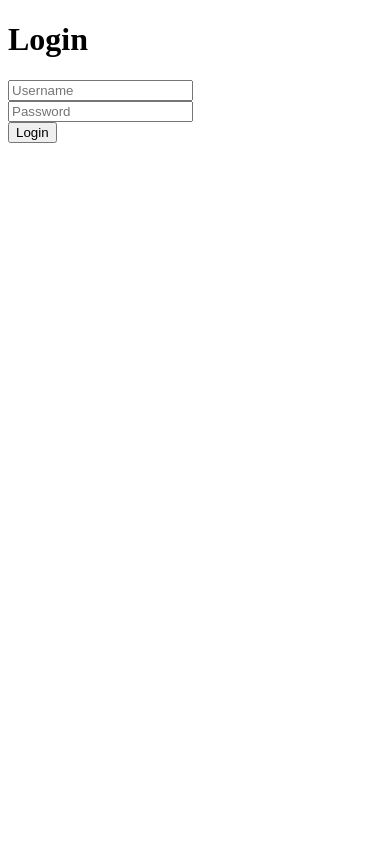
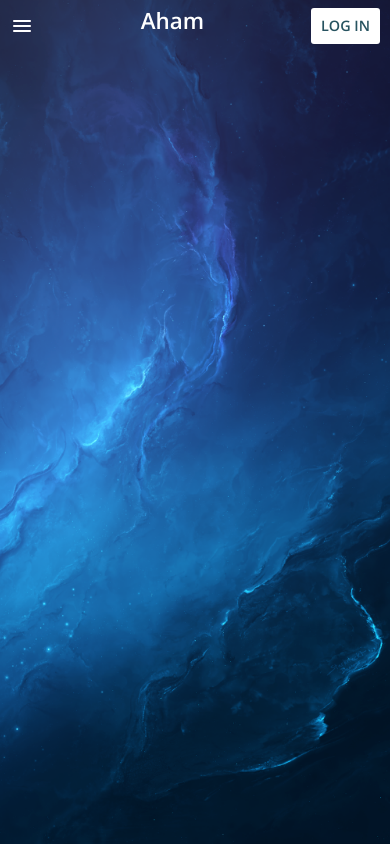
Before and after one commit to geethukrishna12/empployee-management, a Django app: page / in a window 390 px wide. Run offline with Django 5.2, Linux system fonts and the light colour scheme.

Commit message:
Template Design alomost completed

```diff
--- a/employee_management/settings.py
+++ b/employee_management/settings.py
@@ -117,6 +117,9 @@ USE_TZ = True
 # https://docs.djangoproject.com/en/5.0/howto/static-files/
 
 STATIC_URL = 'static/'
+STATICFILES_DIRS=[
+    BASE_DIR/ "static"
+]
 
 # Default primary key field type
 # https://docs.djangoproject.com/en/5.0/ref/settings/#default-auto-field
--- a/employee_management/urls.py
+++ b/employee_management/urls.py
@@ -14,10 +14,12 @@ Including another URLconf
     1. Import the include() function: from django.urls import include, path
     2. Add a URL to urlpatterns:  path('blog/', include('blog.urls'))
 """
+from django.conf.urls.static import static
+from django.conf import settings
 from django.contrib import admin
-from django.urls import path,include
+from django.urls import include, path
 
 urlpatterns = [
     path('admin/', admin.site.urls),
     path('', include('employees.urls')),
-]
+]+ static(settings.MEDIA_URL, document_root=settings.MEDIA_ROOT)
--- a/employees/views.py
+++ b/employees/views.py
@@ -16,18 +16,18 @@ def user_login(request):
             return render(request, 'login.html', {'error_message': 'Invalid credentials'})
     return render(request, 'login.html')
 
-@login_required
+# @login_required
 def user_logout(request):
     logout(request)
     return redirect('login')
 
-@login_required
+# @login_required
 def dashboard(request):
-    user = request.user
-    employee = Employee.objects.get(user=user)
-    return render(request, 'dashboard.html',{'employee': employee})
+    # user = request.user
+    # employee = Employee.objects.get(user=user)
+    return render(request, 'dashboard.html')
 
-@login_required
+# @login_required
 def mark_attendance(request):
     if request.method == 'POST':
         # Assuming we have a form to mark attendance with employee ID and check-in time
@@ -40,7 +40,7 @@ def mark_attendance(request):
         return redirect('dashboard')
     return render(request, 'mark_attendance.html')
 
-@login_required
+# @login_required
 def apply_leave(request):
     if request.method == 'POST':
         # Assuming we have a form to apply for leave with start date, end date, and reason
--- /dev/null
+++ b/static/css/style.css
@@ -0,0 +1,362 @@
+/* Importing Google font - Open Sans */
+@import url("https://fonts.googleapis.com/css2?family=Open+Sans:wght@400;500;600;700&display=swap");
+
+* {
+    margin: 0;
+    padding: 0;
+    box-sizing: border-box;
+    font-family: "Open Sans", sans-serif;
+}
+
+body {
+    height: 100vh;
+    width: 100%;
+    background: url("../images/back.png") center/cover no-repeat;
+}
+
+header {
+    position: fixed;
+    width: 100%;
+    top: 0;
+    left: 0;
+    z-index: 10;
+    padding: 0 10px;
+}
+
+.navbar {
+    display: flex;
+    padding: 22px 0;
+    align-items: center;
+    max-width: 1200px;
+    margin: 0 auto;
+    justify-content: space-between;
+    position: fixed;
+    z-index: -1;
+    opacity: 1;
+
+}
+
+.navbar .hamburger-btn {
+    display: none;
+    color: #fff;
+    cursor: pointer;
+    font-size: 1.5rem;
+}
+
+.navbar .logo {
+    gap: 10px;
+    display: flex;
+    align-items: center;
+    text-decoration: none;
+}
+
+.navbar .logo img {
+    width: 100px;
+    border-radius: 50%;
+}
+
+.navbar .logo h2 {
+    color: #fff;
+    font-weight: 600;
+    font-size: 2.5rem;
+}
+
+.navbar .links {
+    display: flex;
+    gap: 35px;
+    list-style: none;
+    align-items: center;
+}
+
+.navbar .close-btn {
+    position: absolute;
+    right: 20px;
+    top: 20px;
+    display: none;
+    color: #000;
+    cursor: pointer;
+}
+
+.navbar .links a {
+    color: #fff;
+    font-size: 1.1rem;
+    font-weight: 500;
+    text-decoration: none;
+    transition: 0.1s ease;
+}
+
+.navbar .links a:hover {
+    color: #19e8ff;
+}
+
+.navbar .login-btn {
+    border: none;
+    outline: none;
+    background: #fff;
+    color: #275360;
+    font-size: 1rem;
+    font-weight: 600;
+    padding: 10px 18px;
+    border-radius: 3px;
+    cursor: pointer;
+    transition: 0.15s ease;
+}
+
+.navbar .login-btn:hover {
+    background: #ddd;
+}
+
+.form-popup {
+    position: fixed;
+    top: 50%;
+    left: 50%;
+    z-index: 10;
+    width: 100%;
+    opacity: 0;
+    pointer-events: none;
+    max-width: 720px;
+    background: #fff;
+    border: 2px solid #fff;
+    transform: translate(-50%, -70%);
+}
+
+.show-popup .form-popup {
+    opacity: 1;
+    pointer-events: auto;
+    transform: translate(-50%, -50%);
+    transition: transform 0.3s ease, opacity 0.1s;
+}
+
+.form-popup .close-btn {
+    position: absolute;
+    top: 12px;
+    right: 12px;
+    color: #878484;
+    cursor: pointer;
+}
+
+.blur-bg-overlay {
+    position: fixed;
+    top: 0;
+    left: 0;
+    z-index: 10;
+    height: 100%;
+    width: 100%;
+    opacity: 0;
+    pointer-events: none;
+    backdrop-filter: blur(5px);
+    -webkit-backdrop-filter: blur(5px);
+    transition: 0.1s ease;
+}
+
+.show-popup .blur-bg-overlay {
+    opacity: 1;
+    pointer-events: auto;
+}
+
+.form-popup .form-box {
+    display: flex;
+}
+
+.form-box .form-details {
+    width: 100%;
+    color: #fff;
+    max-width: 330px;
+    text-align: center;
+    display: flex;
+    flex-direction: column;
+    justify-content: center;
+    align-items: center;
+}
+
+.login .form-details {
+    padding: 0 40px;
+    background: url("../images/login.jpg");
+    background-position: center;
+    background-size: cover;
+}
+
+
+.form-box .form-content {
+    width: 100%;
+    padding: 35px;
+}
+
+.form-box h2 {
+    text-align: center;
+    margin-bottom: 29px;
+}
+
+form .input-field {
+    position: relative;
+    height: 50px;
+    width: 100%;
+    margin-top: 20px;
+}
+
+.input-field input {
+    height: 100%;
+    width: 100%;
+    background: none;
+    outline: none;
+    font-size: 0.95rem;
+    padding: 0 15px;
+    border: 1px solid #717171;
+    border-radius: 3px;
+}
+
+.input-field input:focus {
+    border: 1px solid #00bcd4;
+}
+
+
+.input-field input:is(:focus, :valid) {
+    padding: 16px 15px 0;
+}
+
+.input-field input:is(:focus, :valid)~label {
+    transform: translateY(-120%);
+    color: #00bcd4;
+    font-size: 0.75rem;
+}
+
+.form-box a {
+    color: #00bcd4;
+    text-decoration: none;
+}
+
+.form-box a:hover {
+    text-decoration: underline;
+}
+
+form :where(.forgot-pass-link, .policy-text) {
+    display: inline-flex;
+    margin-top: 13px;
+    font-size: 0.95rem;
+}
+
+form button {
+    width: 100%;
+    color: #fff;
+    border: none;
+    outline: none;
+    padding: 14px 0;
+    font-size: 1rem;
+    font-weight: 500;
+    border-radius: 3px;
+    cursor: pointer;
+    margin: 25px 0;
+    background: #00bcd4;
+    transition: 0.2s ease;
+}
+
+form button:hover {
+    background: #0097a7;
+}
+
+.form-content .bottom-link {
+    text-align: center;
+}
+
+
+@media (max-width: 950px) {
+    .navbar :is(.hamburger-btn, .close-btn) {
+        display: block;
+    }
+
+    .navbar {
+        padding: 15px 0;
+    }
+
+    .navbar .logo img {
+        display: none;
+    }
+
+    .navbar .logo h2 {
+        font-size: 1.4rem;
+    }
+
+    .navbar .links {
+        position: fixed;
+        top: 0;
+        z-index: 10;
+        left: -100%;
+        display: block;
+        height: 100vh;
+        width: 100%;
+        padding-top: 60px;
+        text-align: center;
+        background: #fff;
+        transition: 0.2s ease;
+    }
+
+    .navbar .links.show-menu {
+        left: 0;
+    }
+
+    .navbar .links a {
+        display: inline-flex;
+        margin: 20px 0;
+        font-size: 1.2rem;
+        color: #000;
+    }
+
+    .navbar .links a:hover {
+        color: #00BCD4;
+    }
+
+    .navbar .login-btn {
+        font-size: 0.9rem;
+        padding: 7px 10px;
+    }
+}
+
+@media (max-width: 760px) {
+    .form-popup {
+        width: 95%;
+    }
+
+    .form-box .form-details {
+        display: none;
+    }
+
+    .form-box .form-content {
+        padding: 30px 20px;
+    }
+}
+
+
+/* ================================================================== */
+/* ===================   DASHBOARD      ============================== */
+/* ================================================================== */
+.container .info {
+    align-items: center;
+    text-align: center;
+
+}
+
+.container .info h1 {
+    color: white;
+
+}
+
+.container .row .col-4 h3 {
+    color: white;
+}
+
+.container .row .col-4 p {
+    color: white;
+}
+
+.container .row .col-8 li {
+    text-decoration: none;
+    float: left;
+    padding: 1.5rem;
+    font-size: 1.5rem;
+    list-style-type: none;
+}
+
+.container .row .col-8 a {
+    color: white;
+    text-decoration: none;
+}
--- /dev/null
+++ b/static/js/script.js
@@ -0,0 +1,31 @@
+const navbarMenu = document.querySelector(".navbar .links");
+const hamburgerBtn = document.querySelector(".hamburger-btn");
+const hideMenuBtn = navbarMenu.querySelector(".close-btn");
+const showPopupBtn = document.querySelector(".login-btn");
+const formPopup = document.querySelector(".form-popup");
+const hidePopupBtn = formPopup.querySelector(".close-btn");
+const signupLoginLink = formPopup.querySelectorAll(".bottom-link a");
+
+// Show mobile menu
+hamburgerBtn.addEventListener("click", () => {
+    navbarMenu.classList.toggle("show-menu");
+});
+
+// Hide mobile menu
+hideMenuBtn.addEventListener("click", () =>  hamburgerBtn.click());
+
+// Show login popup
+showPopupBtn.addEventListener("click", () => {
+    document.body.classList.toggle("show-popup");
+});
+
+// Hide login popup
+hidePopupBtn.addEventListener("click", () => showPopupBtn.click());
+
+// Show or hide signup form
+// signupLoginLink.forEach(link => {
+//     link.addEventListener("click", (e) => {
+//         e.preventDefault();
+//         formPopup.classList[link.id === 'signup-link' ? 'add' : 'remove']("show-signup");
+//     });
+// });
--- /dev/null
+++ b/templates/base.html
@@ -0,0 +1,48 @@
+{% load static %}
+
+<!DOCTYPE html>
+<html lang="en">
+
+<head>
+    <meta charset="UTF-8">
+    <meta name="viewport" content="width=device-width, initial-scale=1.0">
+    <title>Login</title>
+    <!-- Google Fonts Link For Icons -->
+    <link rel="stylesheet"
+        href="https://fonts.googleapis.com/css2?family=Material+Symbols+Rounded:opsz,wght,FILL,GRAD@48,400,0,0">
+    <!-- Link to CSS in css folder -->
+    <link rel="stylesheet" href="{% static 'css/style.css' %}">
+    <!-- Link to JS in js folder -->
+    <script src="{% static 'js/script.js' %}" defer></script>
+
+    <link href="https://cdn.jsdelivr.net/npm/bootstrap@5.3.3/dist/css/bootstrap.min.css" rel="stylesheet"
+        integrity="sha384-QWTKZyjpPEjISv5WaRU9OFeRpok6YctnYmDr5pNlyT2bRjXh0JMhjY6hW+ALEwIH" crossorigin="anonymous">
+</head>
+
+<body>
+
+    <header>
+        <nav class="navbar">
+            <span class="hamburger-btn material-symbols-rounded">menu</span>
+            <a href="#" class="logo">
+                <img src="{% static  'images/aham.jfif' %}" alt="logo">
+                <h2>Aham</h2>
+            </a>
+            <ul class="links">
+                <span class="close-btn material-symbols-rounded">close</span>
+                <li><a href="#">Home</a></li>
+                <li><a href="{% url 'dashboard' %}">Portfolio</a></li>
+                <li><a href="#">About us</a></li>
+                <li><a href="#">Contact us</a></li>
+            </ul>
+            <button class="login-btn">LOG IN</button>
+        </nav>
+    </header>
+
+    {% block content %}
+    {% endblock %}
+
+</body>
+
+
+</html>
--- a/templates/login.html
+++ b/templates/login.html
@@ -1,21 +1,30 @@
-<!-- employees/templates/employees/login.html -->
-<!DOCTYPE html>
-<html lang="en">
+{% extends 'base.html' %}
+{% block content %}
+{% load static %}
+<div class="form-popup">
+    <span class="close-btn material-symbols-rounded">close</span>
+    <div class="form-box login">
+        <div class="form-details">
+            <h2>Welcome Back</h2>
+            <p>Please log in using your personal information to stay connected with us.</p>
+        </div>
+        <div class="form-content">
+            <h2>LOGIN</h2>
+            <form action="{% url 'dashboard' %}">
+                <div class="input-field">
+                    <input type="text" required placeholder="username">
 
-<head>
-    <meta charset="UTF-8">
-    <title>Login</title>
-</head>
+                </div>
+                <div class="input-field">
+                    <input type="password" placeholder="password" required>
 
-<body>
-    <h1>Login</h1>
-    <form method="post">
-        {% csrf_token %}
-        {{ error_message }}
-        <input type="text" name="username" placeholder="Username"><br>
-        <input type="password" name="password" placeholder="Password"><br>
-        <button type="submit">Login</button>
-    </form>
-</body>
+                </div>
+                <a href="" class="forgot-pass-link">Forgot password?</a>
+                <a href="{% url 'dashboard' %}"><button type="submit">Log In</button></a>
+            </form>
 
-</html>
+        </div>
+    </div>
+
+</div>
+{% endblock %}
```
Also changed, not shown: templates/apply_leave.html (+39 -21 lines), templates/dashboard.html (+30 -15 lines), templates/mark_attendance.html (+31 -19 lines), db.sqlite3, static/images/aham.jfif (added), static/images/back.png (added), static/images/bg.png (added), static/images/hero-bg.jpg (added), static/images/login-img.jpg (added), static/images/login.jpg (added), static/images/logo.jpg (added), static/images/signup-img.jpg (added).
